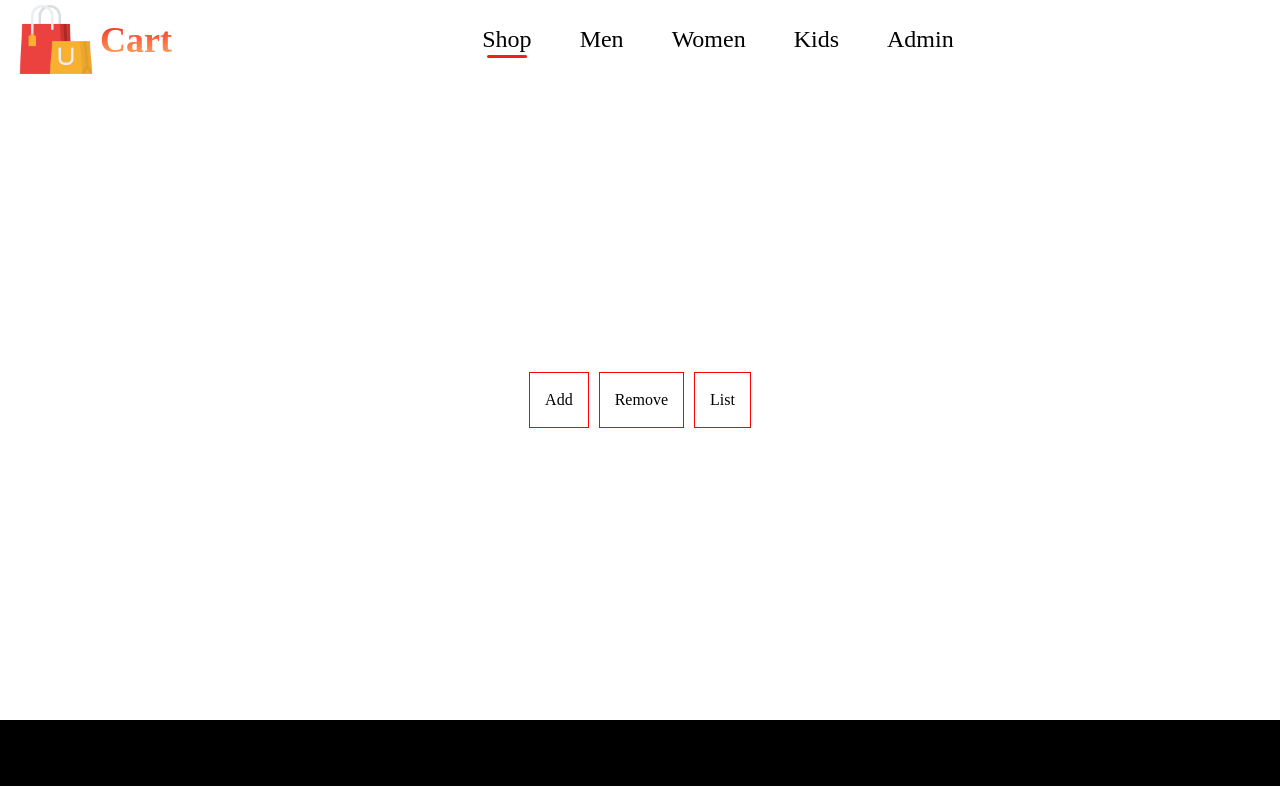
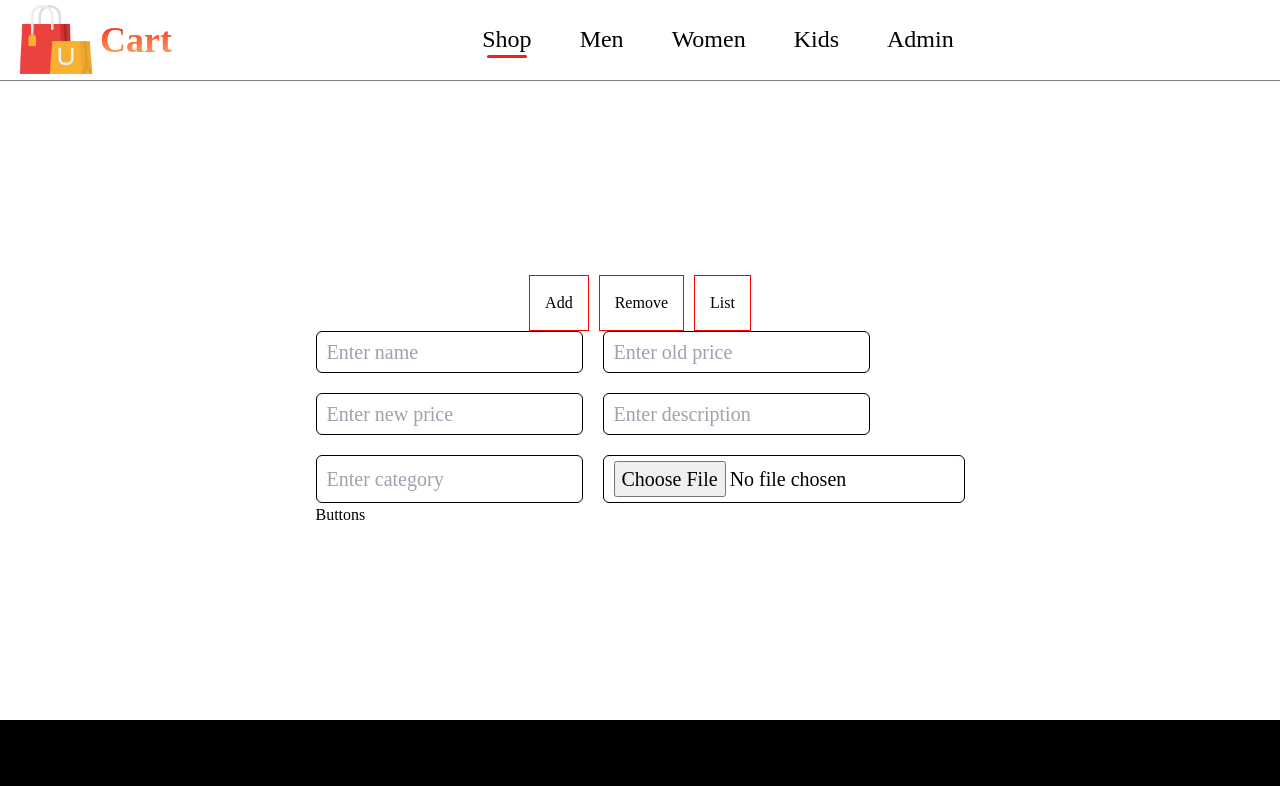
Before and after one commit to Avinashyennam/E-Cart, a React (Vite) app in the folder client/: page /admin in a window 1280 px wide. Shown: the top 786 px of the page. Built offline with nearby package versions, Linux system fonts and the light colour scheme.

Commit message:
created new file to add products

```diff
--- /dev/null
+++ b/client/src/components/AddProduct/Add.jsx
@@ -0,0 +1,28 @@
+import './add.css';
+const AddProduct = () => {
+    return (
+        <div>
+            <div>
+                <div>
+                    <form action="">
+                        <div className='col-gap'>
+                            <input type="text" placeholder="Enter name" />
+                            <input type="number" name="" id="" placeholder="Enter old price" />
+                        </div>
+                        <div className='col-gap'>
+                            <input type="number" name="" id="" placeholder="Enter new price" />
+                            <input type="text" placeholder="Enter description" />
+                        </div>
+                        <div className='col-gap'>
+                            <input type="text" placeholder="Enter category" />
+                            <input type="file" name="" id="" />
+                        </div>
+                    </form>
+                </div>
+                <div>Buttons</div>
+            </div>
+        </div>
+    )
+}
+
+export default AddProduct;
--- /dev/null
+++ b/client/src/components/AddProduct/add.css
@@ -0,0 +1,15 @@
+form{
+    display: flex;
+    flex-direction: column;
+    row-gap: 20px;
+}
+form input{
+    border: 1px solid black;
+    padding: 5px 10px;
+    font-size: 20px;
+    border-radius: 6px;
+}
+.col-gap{
+    display: flex;
+    column-gap: 20px;
+}
--- a/client/src/pages/Admin.jsx
+++ b/client/src/pages/Admin.jsx
@@ -1,4 +1,5 @@
 import './pages.css'
+import AddProduct from '../components/AddProduct/Add';
 const Admin = ()=>{
     return(
         <div className='admin-container'>
@@ -14,6 +15,7 @@ const Admin = ()=>{
                     <h1>List</h1>
                 </div>
             </div>
+            <AddProduct />
         </div>
     )
 }
--- a/client/src/pages/pages.css
+++ b/client/src/pages/pages.css
@@ -12,9 +12,11 @@
 
 .admin-container{
     display: flex;
+    flex-direction: column;
     justify-content: center;
     align-items: center;
     height: 80vh;
+    border-top: 1px solid gray;
 }
 .box{
     display: flex;
```
